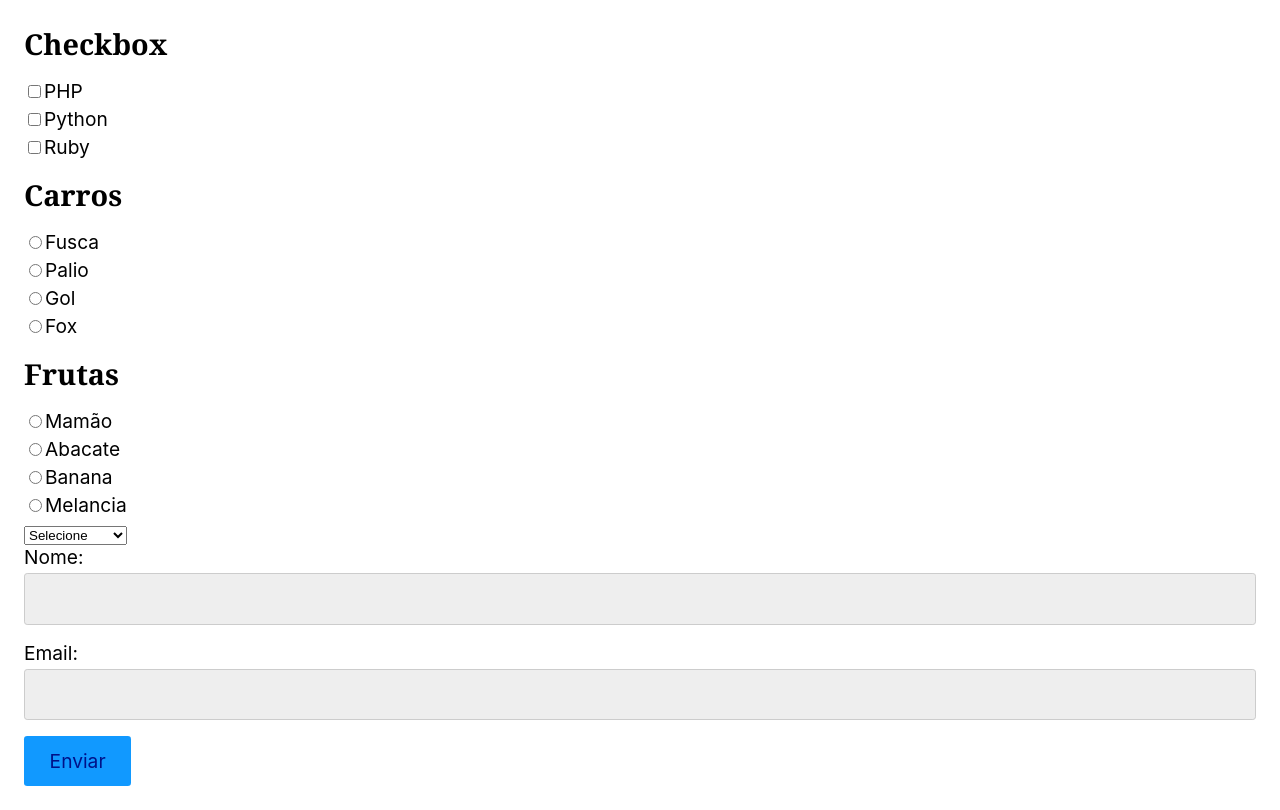
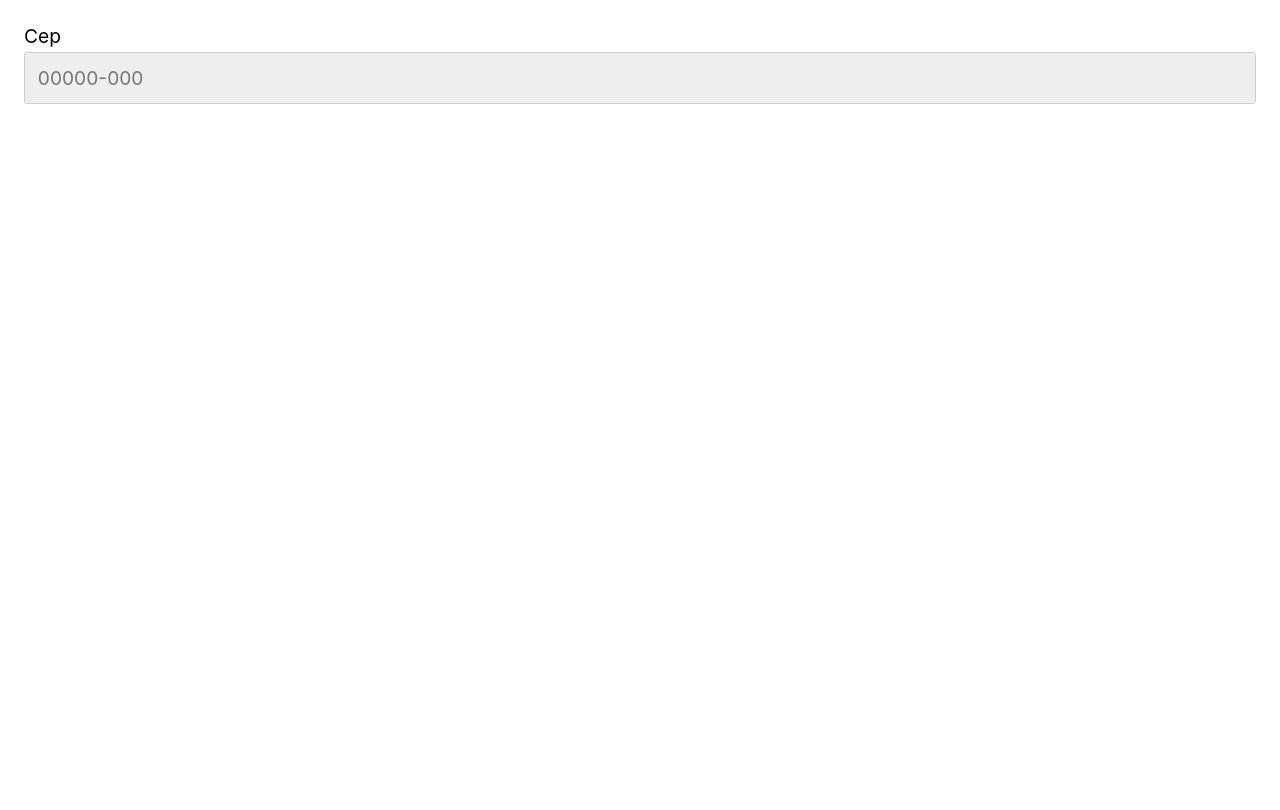
Before and after one commit to ArthurDetomi/React-Origamid, a React (Create React App) app in the folder modulo04-form/form/: page / in a window 1280 px wide. Built offline with nearby package versions, Linux system fonts and the light colour scheme.

Commit message:
Validação de formulário

```diff
--- a/modulo04-form/form/src/App.js
+++ b/modulo04-form/form/src/App.js
@@ -1,9 +1,9 @@
-import AppForm from "./components/inputComponente/AppForm";
+import Validacao from "./components/inputComponente/Validacao";
 
 function App() {
   return (
     <div>
-      <AppForm />
+      <Validacao />
     </div>
   );
 }
--- a/modulo04-form/form/src/components/inputComponente/AppForm.jsx
+++ b/modulo04-form/form/src/components/inputComponente/AppForm.jsx
@@ -40,6 +40,7 @@ const AppForm = () => {
         options={["Smarthphone", "Tablet", "Notebook", "Monitor"]}
         required
       />
+      {/*
       <Input
         label="Nome:"
         id="nome"
@@ -55,7 +56,7 @@ const AppForm = () => {
         setValue={setEmail}
         type="email"
         required
-      />
+      />*/}
 
       <button>Enviar</button>
     </form>
--- a/modulo04-form/form/src/components/inputComponente/Input.jsx
+++ b/modulo04-form/form/src/components/inputComponente/Input.jsx
@@ -1,15 +1,10 @@
 import React from "react";
 
-const Input = ({ id, label, setValue, ...props }) => {
+const Input = ({ id, label, ...props }) => {
   return (
     <>
       <label htmlFor={id}>{label}</label>
-      <input
-        id={id}
-        name={id}
-        onChange={(e) => setValue(e.target.value)}
-        {...props}
-      />
+      <input id={id} name={id} {...props} />
     </>
   );
 };
--- /dev/null
+++ b/modulo04-form/form/src/components/inputComponente/Validacao.jsx
@@ -0,0 +1,49 @@
+import React from "react";
+import Input from "./Input";
+
+const Validacao = () => {
+  const [cep, setCep] = React.useState("");
+  const [error, setError] = React.useState(null);
+
+  function validateCep(cep = "") {
+    if (cep.length === 0) {
+      setError("Preencha um valor");
+      return false;
+    } else if (!/^\d{5}?-\d{3}$/.test(cep)) {
+      setError("Preencha um cep valido");
+      return false;
+    } else {
+      setError(null);
+      return true;
+    }
+  }
+
+  function handleBlur({ target }) {
+    validateCep(target.value);
+  }
+
+  function handleChange({ target }) {
+    if (error) {
+      validateCep(target.value);
+    }
+    setCep(target.value);
+  }
+
+  return (
+    <form>
+      <Input
+        label="Cep"
+        id="cep"
+        name="cep"
+        type="text"
+        placeholder="00000-000"
+        value={cep}
+        onChange={handleChange}
+        onBlur={handleBlur}
+      />
+      {error && error}
+    </form>
+  );
+};
+
+export default Validacao;
```
